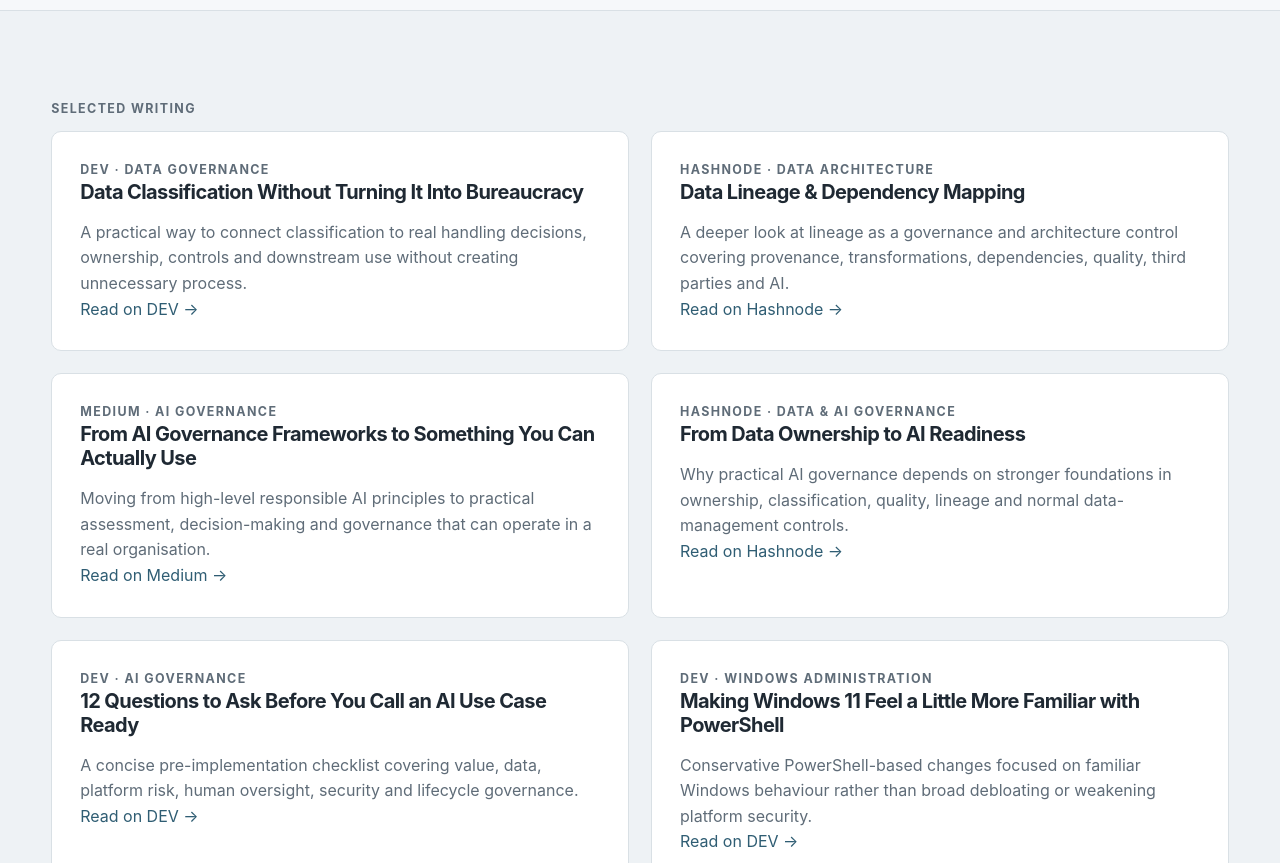
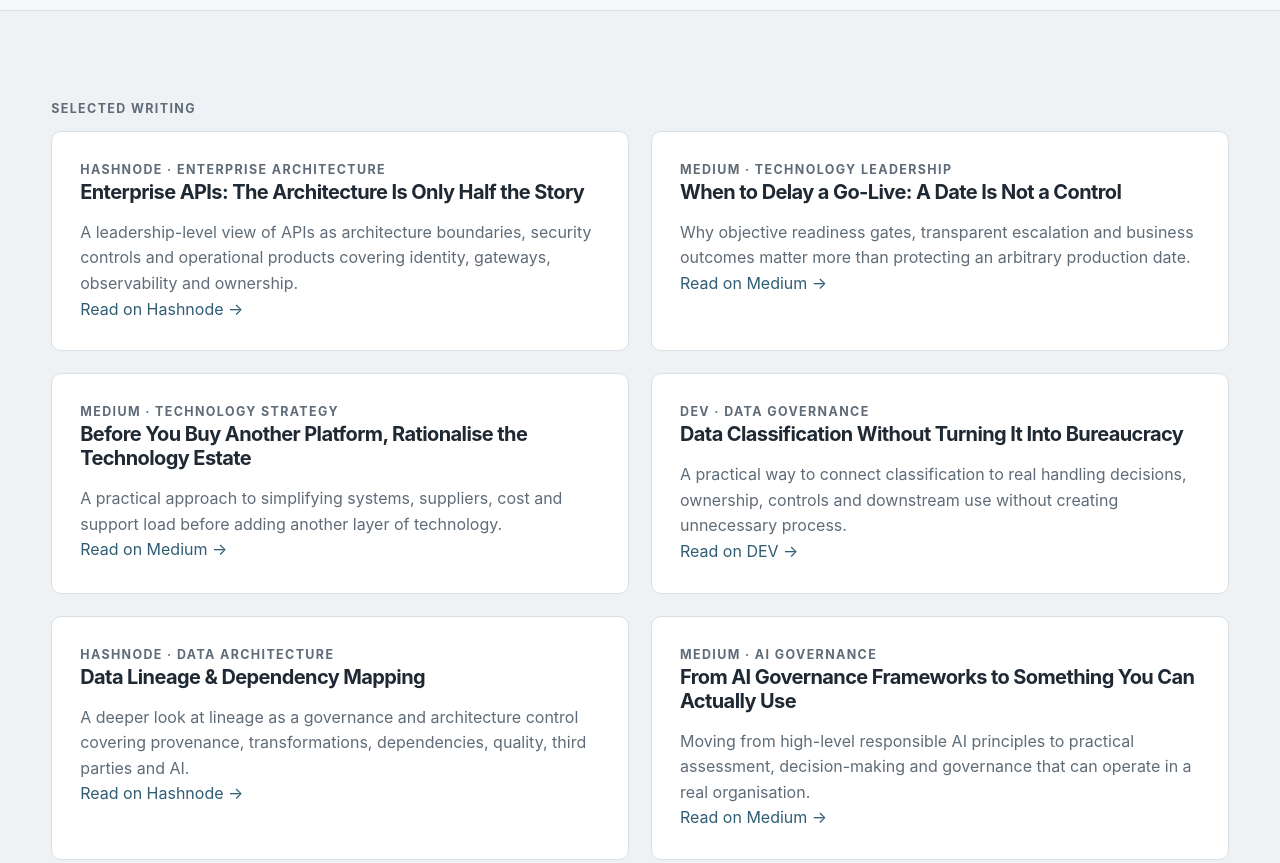
Before and after one commit to rakeshranderia/rakeshranderia.github.io, a plain HTML site: page writing.html in a window 1280 px wide. Shown: the part 1440-2303 px from the top of the page. Drawn offline with Linux system fonts and the light colour scheme.

Commit message:
updated writing.html

```diff
--- a/writing.html
+++ b/writing.html
@@ -55,6 +55,7 @@
           <a class="button secondary" href="https://dev.to/rakeshranderia" target="_blank" rel="noopener">DEV</a>
           <a class="button secondary" href="https://rakeshranderia.hashnode.dev/" target="_blank" rel="noopener">Hashnode</a>
           <a class="button secondary" href="https://rakeshranderia.medium.com" target="_blank" rel="noopener">Medium</a>
+          <a class="button secondary" href="https://huggingface.co/rakeshranderia" target="_blank" rel="noopener">Hugging Face</a>
         </div>
 
       </div>
@@ -105,6 +106,45 @@
         <p class="section-label">Selected Writing</p>
 
         <div class="cards">
+
+          <article class="card">
+            <p class="project-type">Hashnode · Enterprise Architecture</p>
+            <h3>Enterprise APIs: The Architecture Is Only Half the Story</h3>
+            <p>
+              A leadership-level view of APIs as architecture boundaries, security controls
+              and operational products covering identity, gateways, observability and ownership.
+            </p>
+            <a href="https://rakeshranderia.hashnode.dev/enterprise-apis-the-architecture-is-only-half-the-story"
+               target="_blank" rel="noopener">
+              Read on Hashnode →
+            </a>
+          </article>
+
+          <article class="card">
+            <p class="project-type">Medium · Technology Leadership</p>
+            <h3>When to Delay a Go-Live: A Date Is Not a Control</h3>
+            <p>
+              Why objective readiness gates, transparent escalation and business outcomes
+              matter more than protecting an arbitrary production date.
+            </p>
+            <a href="https://rakeshranderia.medium.com/when-to-delay-a-go-live-a-date-is-not-a-control-8d4fdd53e8de"
+               target="_blank" rel="noopener">
+              Read on Medium →
+            </a>
+          </article>
+
+          <article class="card">
+            <p class="project-type">Medium · Technology Strategy</p>
+            <h3>Before You Buy Another Platform, Rationalise the Technology Estate</h3>
+            <p>
+              A practical approach to simplifying systems, suppliers, cost and support load
+              before adding another layer of technology.
+            </p>
+            <a href="https://rakeshranderia.medium.com/before-you-buy-another-platform-rationalise-the-technology-estate-271e815f0a49"
+               target="_blank" rel="noopener">
+              Read on Medium →
+            </a>
+          </article>
 
           <article class="card">
             <p class="project-type">DEV · Data Governance</p>
@@ -256,13 +296,15 @@
         <p>
           The website is the curated executive-facing hub. GitHub is the canonical source
           for reusable frameworks, templates, tools and version history. DEV, Hashnode and
-          Medium are used selectively for articles when the format and audience make sense.
+          Medium are used selectively for articles, while Hugging Face hosts interactive
+          demonstrations and practical assessment tools.
         </p>
 
         <div class="hero-actions">
           <a class="button secondary" href="https://dev.to/rakeshranderia" target="_blank" rel="noopener">DEV</a>
           <a class="button secondary" href="https://rakeshranderia.hashnode.dev/" target="_blank" rel="noopener">Hashnode</a>
           <a class="button secondary" href="https://rakeshranderia.medium.com" target="_blank" rel="noopener">Medium</a>
+          <a class="button secondary" href="https://huggingface.co/rakeshranderia" target="_blank" rel="noopener">Hugging Face</a>
           <a class="button secondary" href="https://github.com/rakeshranderia" target="_blank" rel="noopener">GitHub</a>
         </div>
 
```
